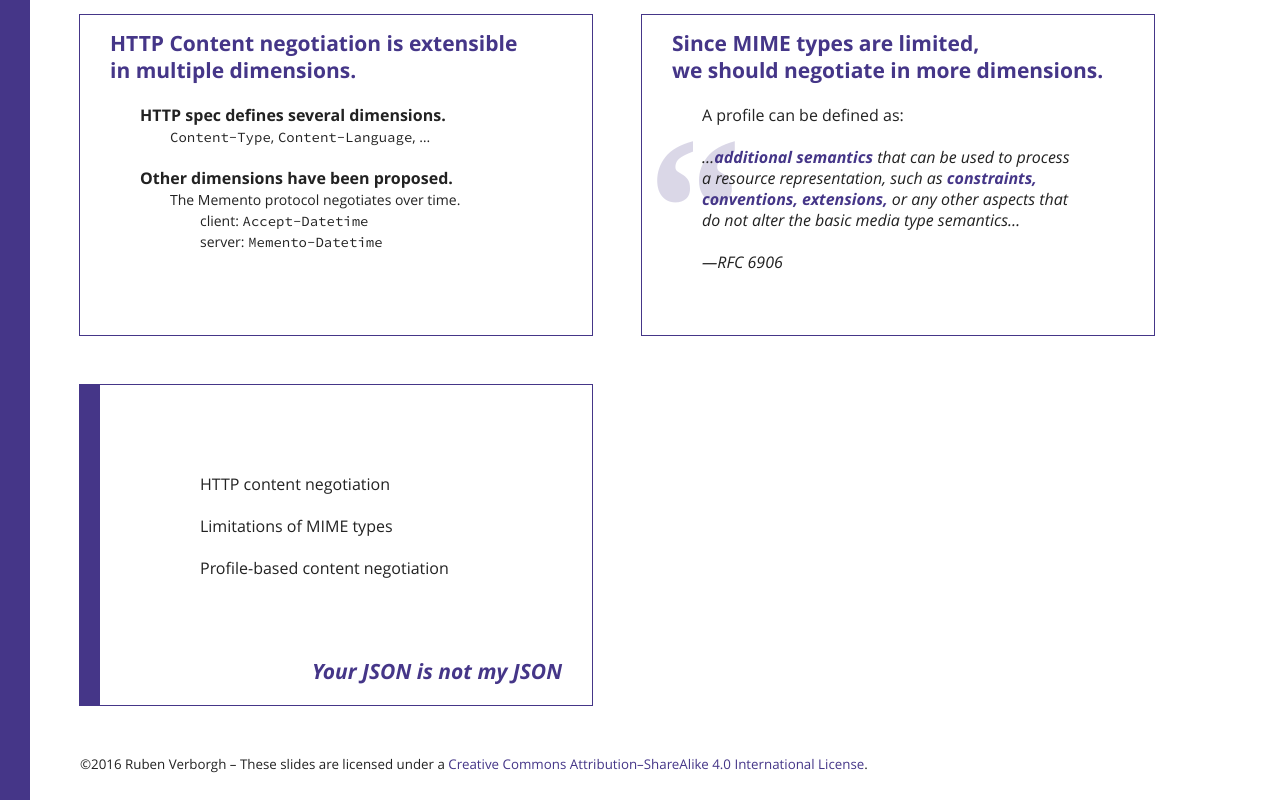
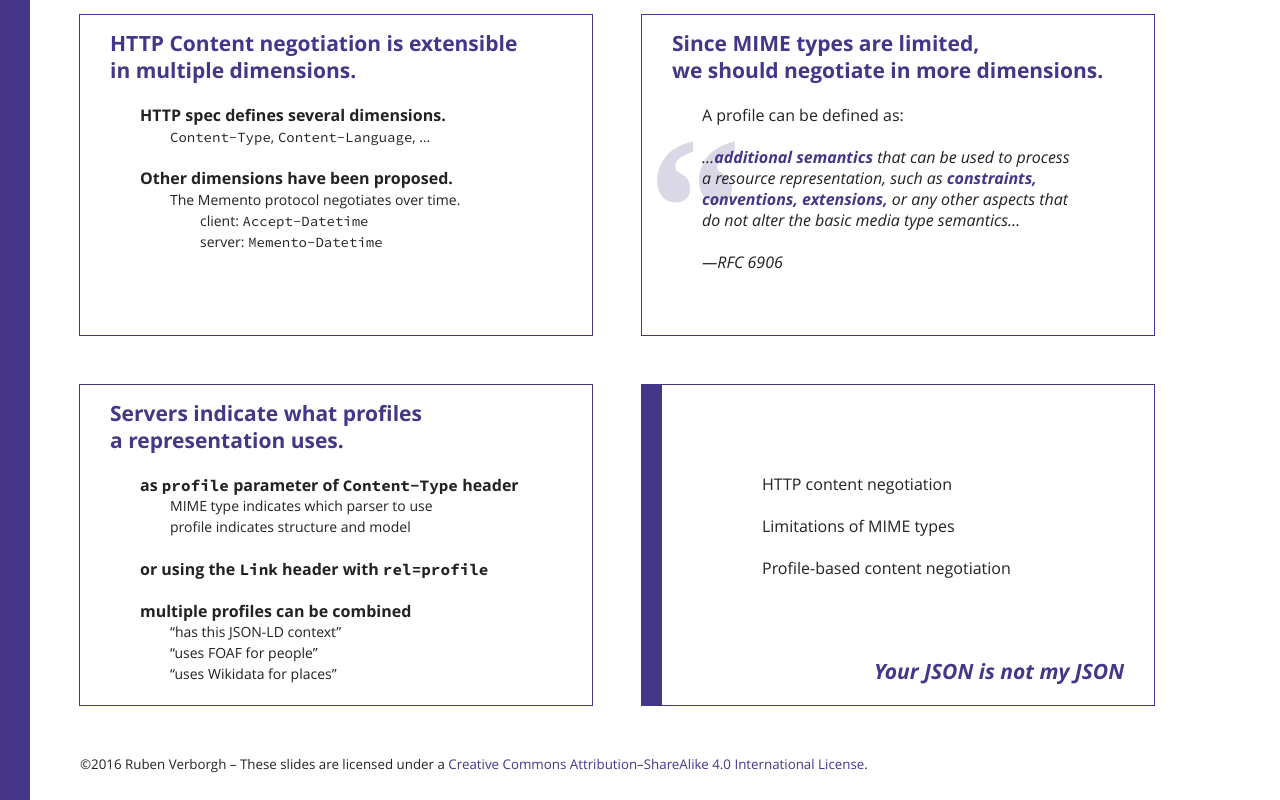
Before and after one commit to RubenVerborgh/SDSVoc-2016, a website: page index.html in a window 1280 px wide. Shown: the part 5902-6702 px from the top of the page. Drawn offline with Linux system fonts and the light colour scheme.

Commit message:
Explain server-side use of profiles.

```diff
--- a/index.html
+++ b/index.html
@@ -501,6 +501,32 @@ Content-Language: en
     </blockquote>
   </div>
 
+  <div class="slide" id="server-profile">
+    <h2>
+      Servers indicate what profiles<br>
+      a representation uses.
+    </h2>
+    <ul>
+      <li>
+        as <code>profile</code> parameter of <code>Content-Type</code> header
+        <ul>
+          <li class="next">MIME type indicates which parser to use</li>
+          <li class="next">profile indicates structure and model</li>
+        </ul>
+      </li>
+      <li class="next">or using the <a href="https://tools.ietf.org/rfc/rfc5988"><code>Link</code> header</a>
+        with <a href="https://tools.ietf.org/rfc/rfc6906"><code>rel=profile</code></a>
+      </li>
+      <li class="next">multiple profiles can be combined
+        <ul class="next">
+          <li>“has this JSON-LD context”</li>
+          <li>“uses FOAF for people”</li>
+          <li>“uses Wikidata for places”</li>
+        </ul>
+      </li>
+    </ul>
+  </div>
+
   <div class="toc slide" id="review">
     <h2>Your JSON is not my JSON</h2>
     <ul>
```
